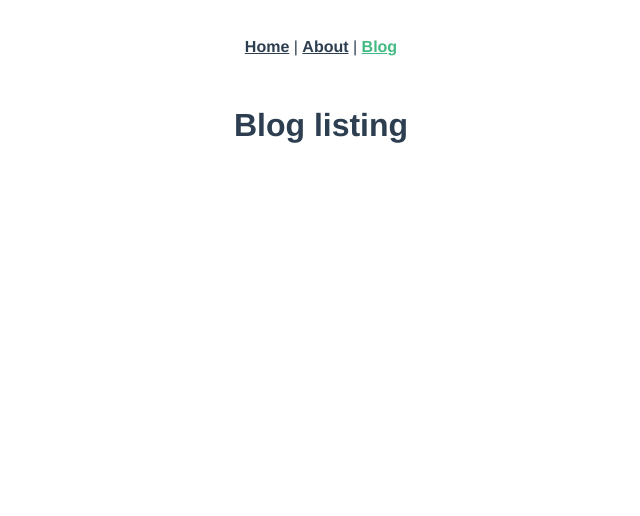
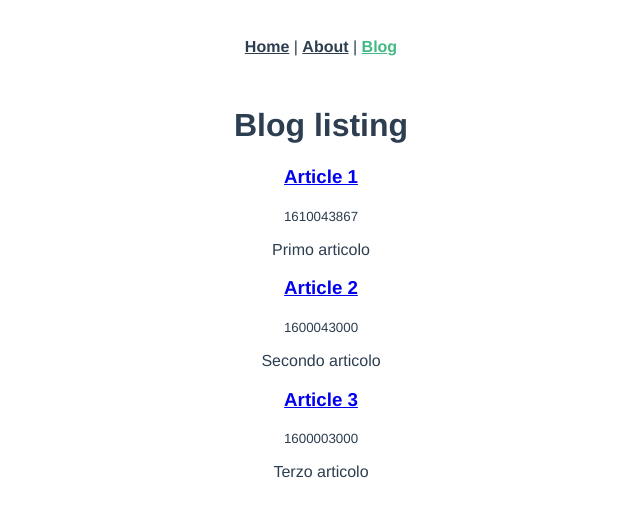
Before and after one commit to TheJoin95/thejoin95.github.io, a Vue app: page /blog in a window 1280 px wide. Shown: the top 516 px of the page, without its empty margins (319-959 px from the left). Built offline with nearby package versions, Linux system fonts and the light colour scheme.

Commit message:
add date in articles.json and put articles in view

```diff
--- a/src/assets/articles.json
+++ b/src/assets/articles.json
@@ -2,11 +2,19 @@
     {
         "title": "Article 1",
         "sefurl": "article-1",
-        "description": "Primo articolo"
+        "description": "Primo articolo",
+        "date": 1610043867
     },
     {
         "title": "Article 2",
         "sefurl": "article-2",
-        "description": "Secondo articolo"
+        "description": "Secondo articolo",
+        "date": 1600043000
+    },
+    {
+        "title": "Article 3",
+        "sefurl": "article-3",
+        "description": "Terzo articolo",
+        "date": 1600003000
     }
 ]
--- a/src/views/Blog.vue
+++ b/src/views/Blog.vue
@@ -1,6 +1,15 @@
 <template>
   <div class="blog">
     <h1>Blog listing</h1>
+    <div class="blog-list">
+      <div v-for="article in articles" :key="article.sefurl">
+        <div class="article">
+          <h3><router-link :to="`/blog/${article.sefurl}`">{{ article.title }}</router-link></h3>
+          <small>{{ article.date }}</small>
+          <p>{{ article.description }}</p>
+        </div>
+      </div>
+    </div>
   </div>
 </template>
 
```
